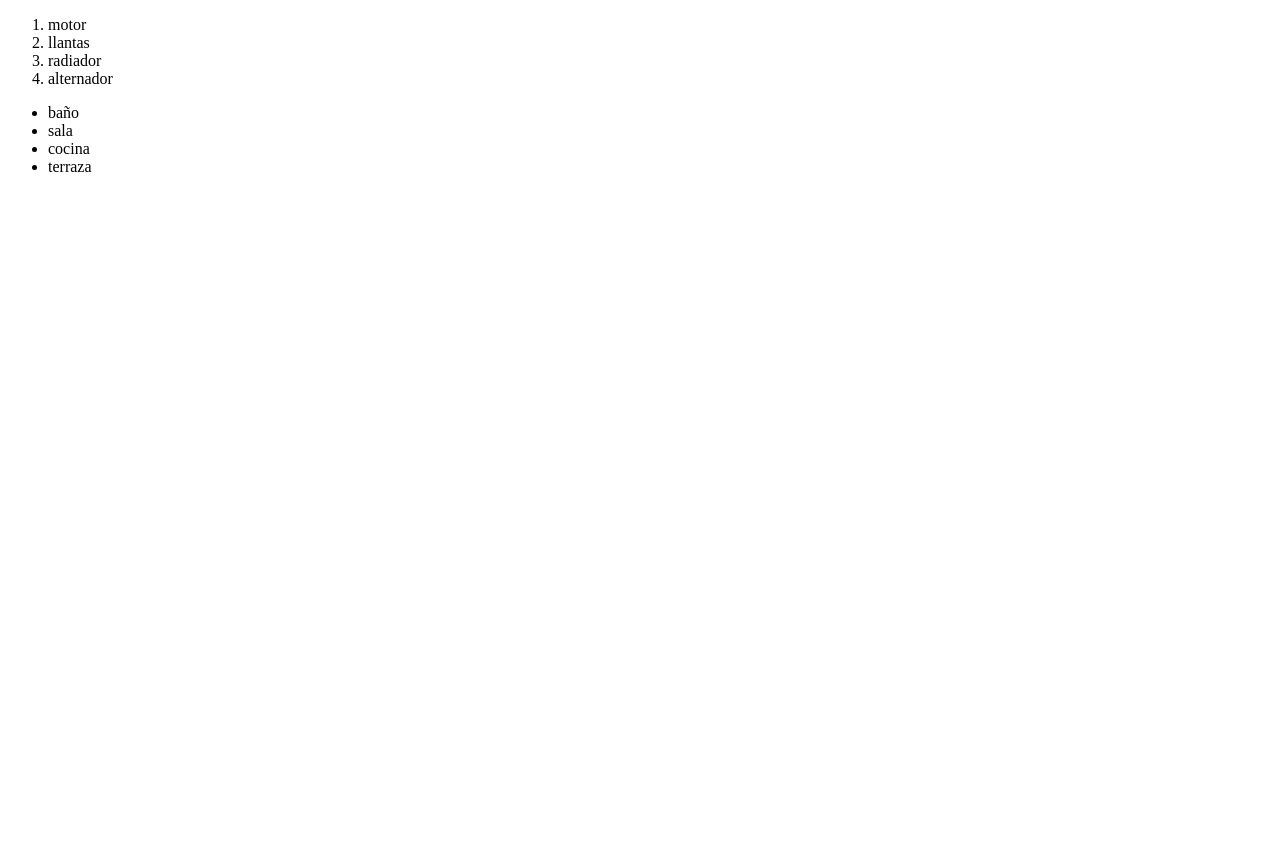
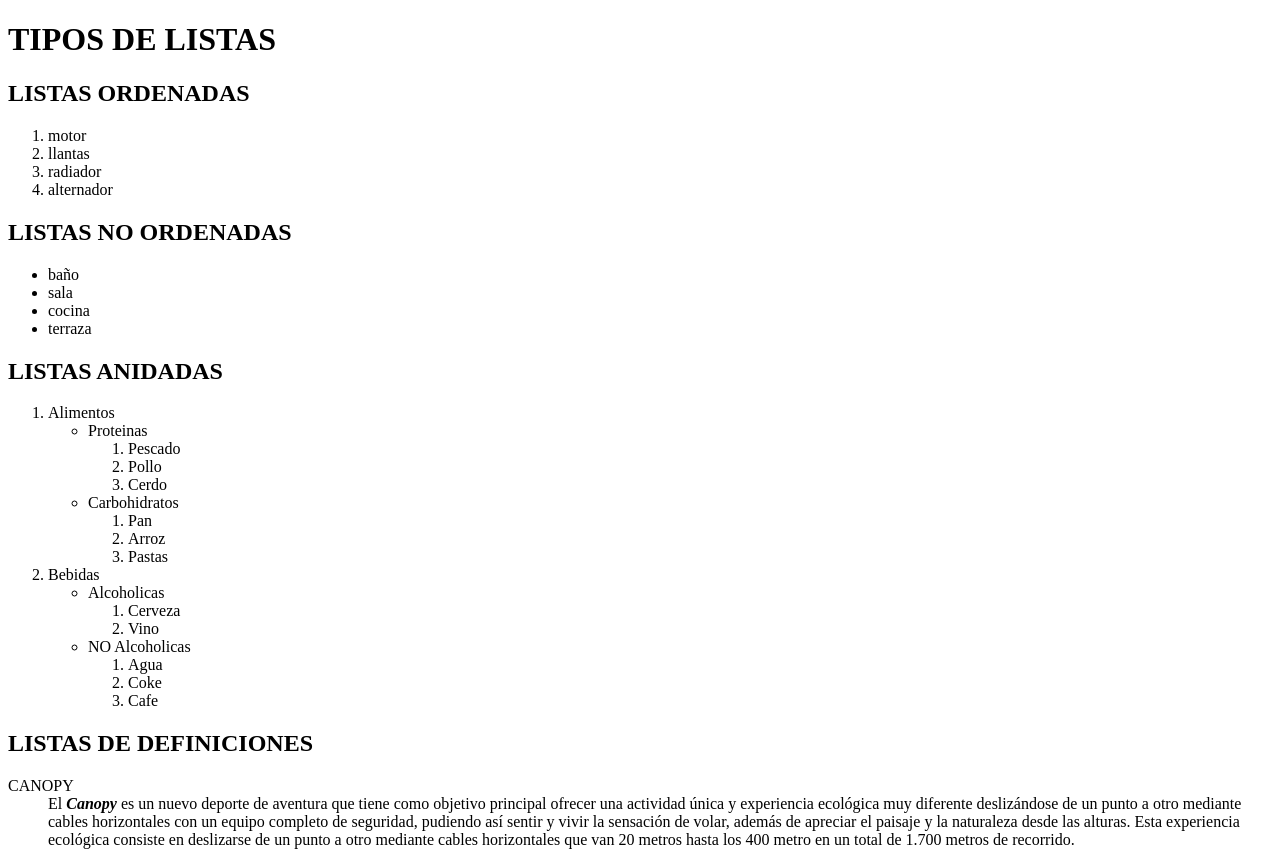
Before and after one commit to AleGomezCR/webnextu, a plain HTML site: page listas.html in a window 1280 px wide. Before the commit the page ends 800 px from the top, so only its background shows below. Drawn offline with Linux system fonts and the light colour scheme.

Commit message:
Signed-off-by: AleGomezCR <alegomezcr@gmail.com>

```diff
--- a/listas.html
+++ b/listas.html
@@ -10,6 +10,8 @@
 
 <body>
 
+    <h1><strong>TIPOS DE LISTAS</strong> </h1>
+    <h2><strong>LISTAS ORDENADAS</strong> </h2>
     <ol>
         <li>motor</li>
         <li>llantas</li>
@@ -17,12 +19,64 @@
         <li>alternador</li>
     </ol>
 
+ <h2><strong>LISTAS NO ORDENADAS</strong> </h2>
     <ul>
         <li>baño</li>
         <li>sala</li>
         <li>cocina</li>
         <li>terraza</li>
     </ul>
+
+
+ <h2><strong>LISTAS ANIDADAS</strong> </h2>
+    <ol>
+        <li>Alimentos</li>
+        <ul>
+            <li>Proteinas</li>
+            <ol>
+                <li>Pescado</li>
+                <li>Pollo</li>
+                <li>Cerdo</li>
+            </ol>
+            <li>Carbohidratos</li>
+            <ol>
+                <li>Pan</li>
+                <li>Arroz</li>
+                <li>Pastas</li>
+            </ol>
+        </ul>
+        <li>Bebidas</li>
+        <ul>
+            <li>Alcoholicas</li>
+            <ol>
+                <li>Cerveza</li>
+                <li>Vino</li>
+            </ol>
+
+            <li>NO Alcoholicas</li>
+            <ol>
+                <li>Agua</li>
+                <li>Coke</li>
+                <li>Cafe</li>
+            </ol>
+        </ul>
+
+
+    </ol>
+
+
+ <h2><strong>LISTAS DE DEFINICIONES</strong> </h2>
+<dl>
+    <dt>CANOPY</dt>
+    <dd>El <em><strong>Canopy</strong></em>  es un nuevo deporte de aventura que tiene como objetivo principal ofrecer una actividad única y
+        experiencia ecológica muy diferente deslizándose de un punto a otro mediante cables horizontales con un
+        equipo completo de seguridad, pudiendo así sentir y vivir la sensación de volar, además de apreciar
+        el paisaje y la naturaleza desde las alturas. Esta experiencia ecológica consiste en deslizarse de un
+        punto a otro mediante cables horizontales que van 20 metros hasta los 400 metro en un total de 1.700 metros
+         de recorrido.</dd>
+</dl>
+
+
 </body>
 
 
```
Lines whose indentation alone changed are shown as unchanged.
